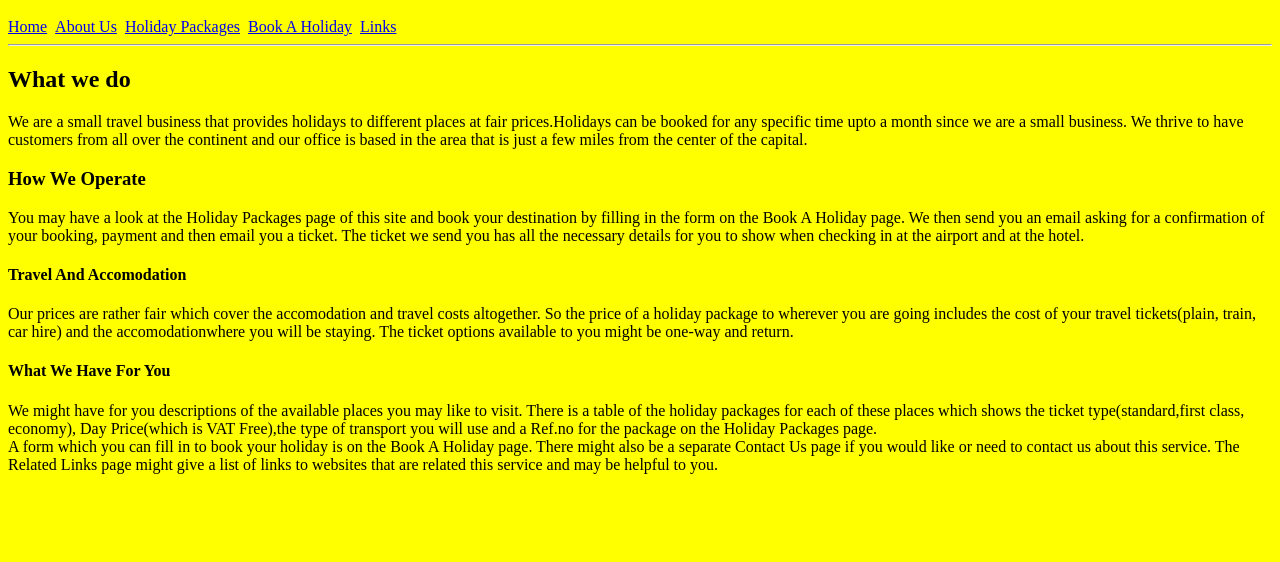
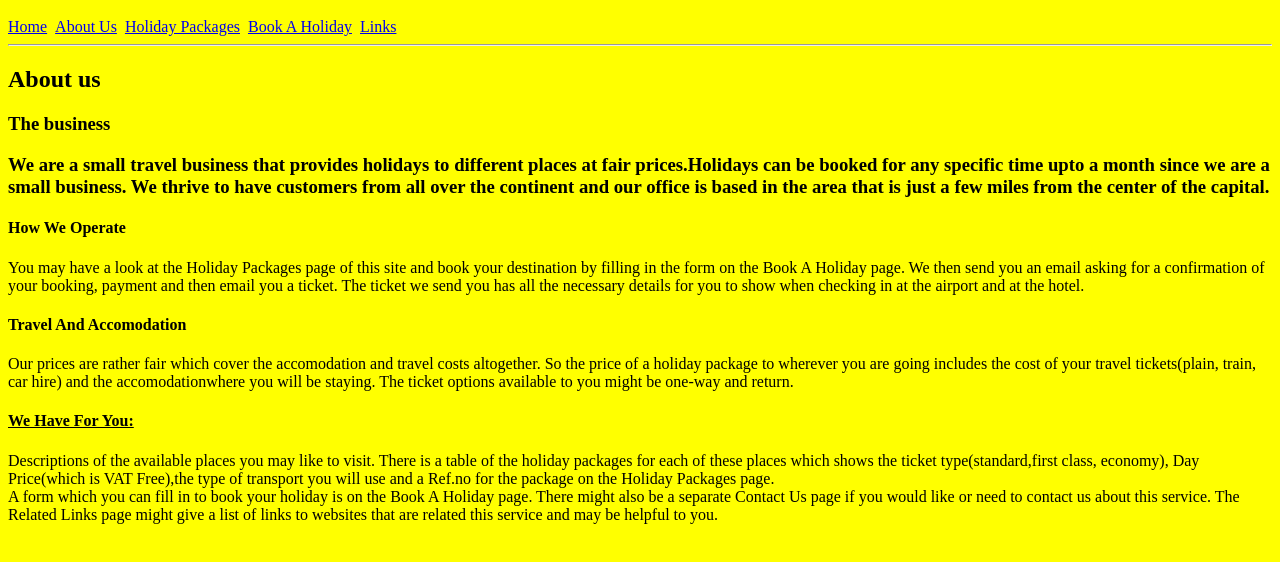
Before and after one commit to stu115/First-assignment-website, a plain HTML site: page about.html in a window 1280 px wide. Shown: the part 48-610 px from the top of the page. Drawn offline with Linux system fonts and the light colour scheme.

Commit message:
Update about.html

```diff
--- a/about.html
+++ b/about.html
@@ -41,7 +41,9 @@ img
 
 </style>
 
-<h2>What we do</h2>
+<h2>About us</h2>
+
+<h3>The business<h3>
 
 <p>We are a small travel business that provides holidays to different
 places at fair prices.Holidays can be booked for any specific time upto
@@ -49,7 +51,7 @@ a month since we are a small business. We thrive to have customers from
 all over the continent and our office is based in the area that is just
 a few miles from the center of the capital. </p>
 
-<h3>How We Operate</h3>
+<h4>How We Operate</h4>
 
 <p> You may have a look at the Holiday Packages page of this site and book
 your destination by filling in the form on the Book A Holiday page.
@@ -66,9 +68,9 @@ includes the cost of your travel tickets(plain, train, car hire) and the
 accomodationwhere you will be staying. The ticket options available to you
 might be one-way and return.</p>
 
-<h4>What We Have For You</h4>
+<h4><u>We Have For You:</u></h4>
 
-<p>We might have for you descriptions of the available places you may like to
+<p>Descriptions of the available places you may like to
 visit. There is a table of the holiday packages for each of these places
 which shows the ticket type(standard,first class, economy), Day Price(which
 is VAT Free),the type of transport you will use and a Ref.no for the package
```
